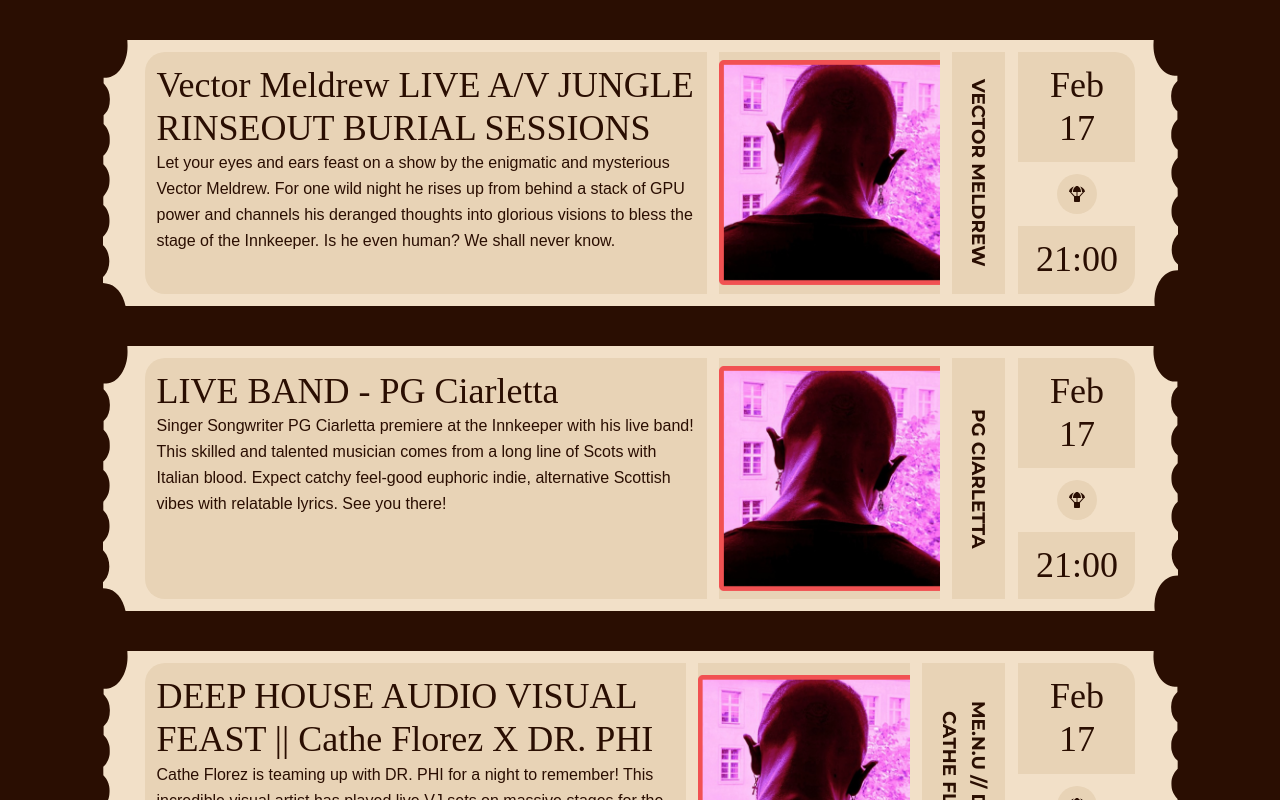
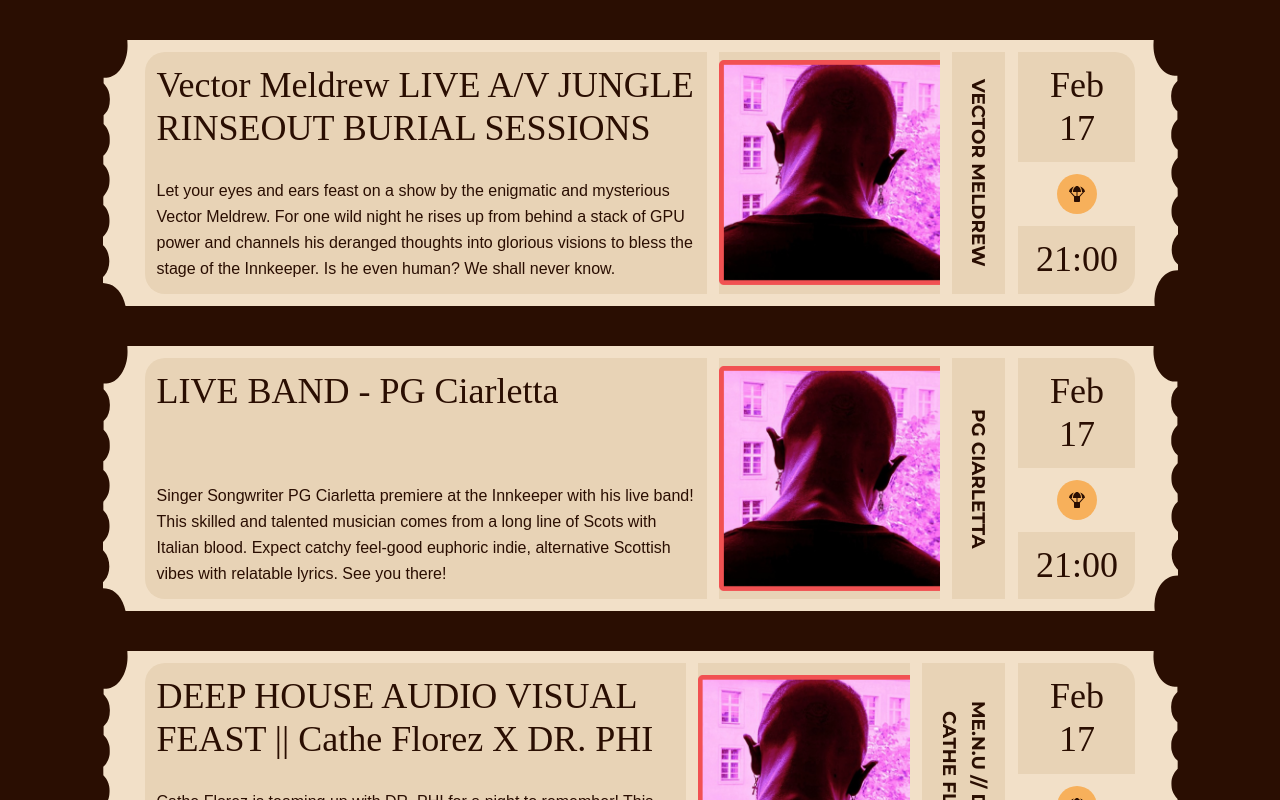
Before and after one commit to innkeeper-eth/hearth, a Next.js app: page / in a window 1280 px wide. Shown: the top 800 px of the page. Built offline with nearby package versions, Linux system fonts and the light colour scheme; a web font is replaced by a local one.

Commit message:
minor update

```diff
--- a/pages/index.js
+++ b/pages/index.js
@@ -53,12 +53,14 @@ const Card = ({ header, desc, date, artists }) => {
         gridTemplateColumns={{ base: '1fr', md: '8fr 3fr 1fr 1fr' }}
         borderRadius={{ base: '20px', md: 'initial' }}
       >
-        <Box
+        <Flex
           minH={{ base: 'initial', md: '147px' }}
           p={3}
           bgColor={'#E8D3B6'}
           m={3}
           borderRadius={'20px 0 0 20px'}
+          justifyContent="space-between"
+          flexDirection="column"
         >
           <Heading
             color={'dark'}
@@ -68,7 +70,7 @@ const Card = ({ header, desc, date, artists }) => {
             {header}
           </Heading>
           <Text>{desc}</Text>
-        </Box>
+        </Flex>
         {!isMobile && (
           <Flex
             my={3}
@@ -101,33 +103,6 @@ const Card = ({ header, desc, date, artists }) => {
               </Text>
             </Box>
           ))}
-          {/* <Box>
-            <Text
-              fontFamily="Montserrat"
-              fontSize="1.15rem"
-              fontWeight="700"
-              textTransform="uppercase"
-              sx={{ 'writing-mode': !isMobile && 'vertical-rl' }}
-            >
-              <Link href="#">
-                <a>Vector Meldrew</a>
-              </Link>
-            </Text>
-          </Box>
-          <Box>
-            <Text
-              fontFamily="Montserrat"
-              fontSize="1.15rem"
-              fontWeight="700"
-              textTransform="uppercase"
-              sx={{ 'writing-mode': !isMobile && 'vertical-rl' }}
-              textDecoration={'underline'}
-            >
-              <Link href="#">
-                <a>Pipaluk</a>
-              </Link>
-            </Text>
-          </Box> */}
         </Flex>
         <Flex
           flexDirection={{ base: 'row', md: 'column' }}
@@ -160,12 +135,11 @@ const Card = ({ header, desc, date, artists }) => {
             mx={3}
             alignItems={'center'}
             justifyContent={'center'}
-            // bgColor={'#E8D3B6'}
             alignSelf={{ base: 'center', md: 'end' }}
             cursor={'pointer'}
           >
-            <Tooltip label="Unlockable NFTs">
-              <Text bgColor="#E8D3B6" p={3} borderRadius={'50px'}>
+            <Tooltip label="Event Airdrops a Melody">
+              <Text bgColor="highlight" p={3} borderRadius={'50px'}>
                 <a>
                   <FaParachuteBox />
                 </a>
```
